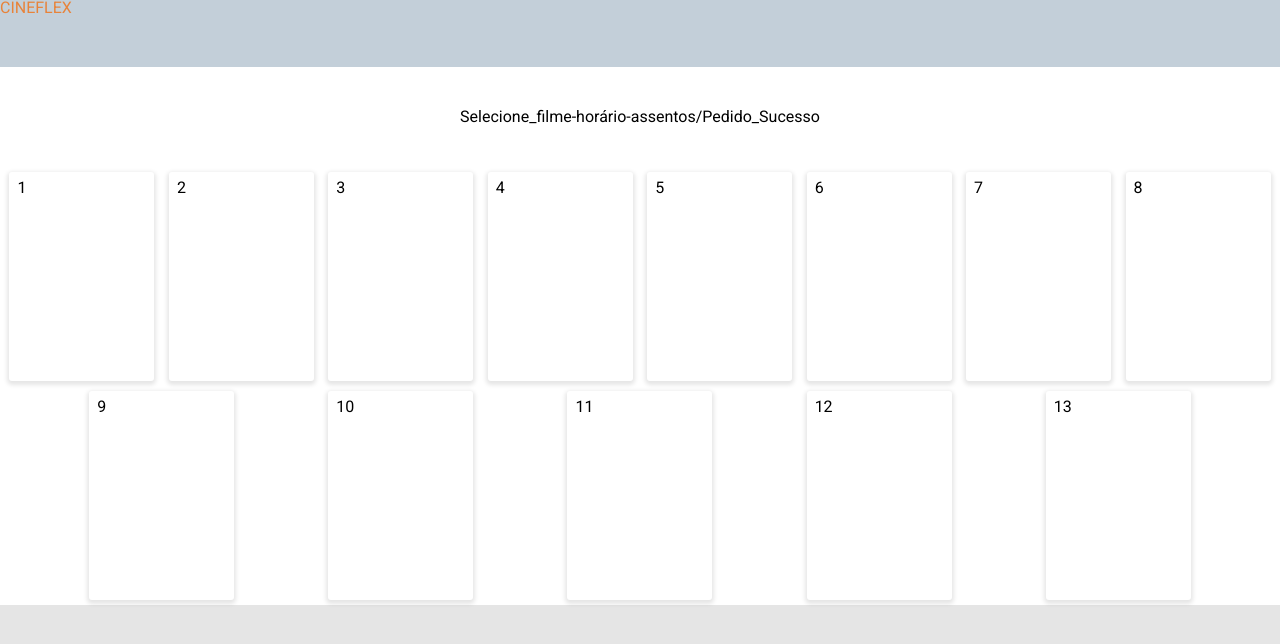
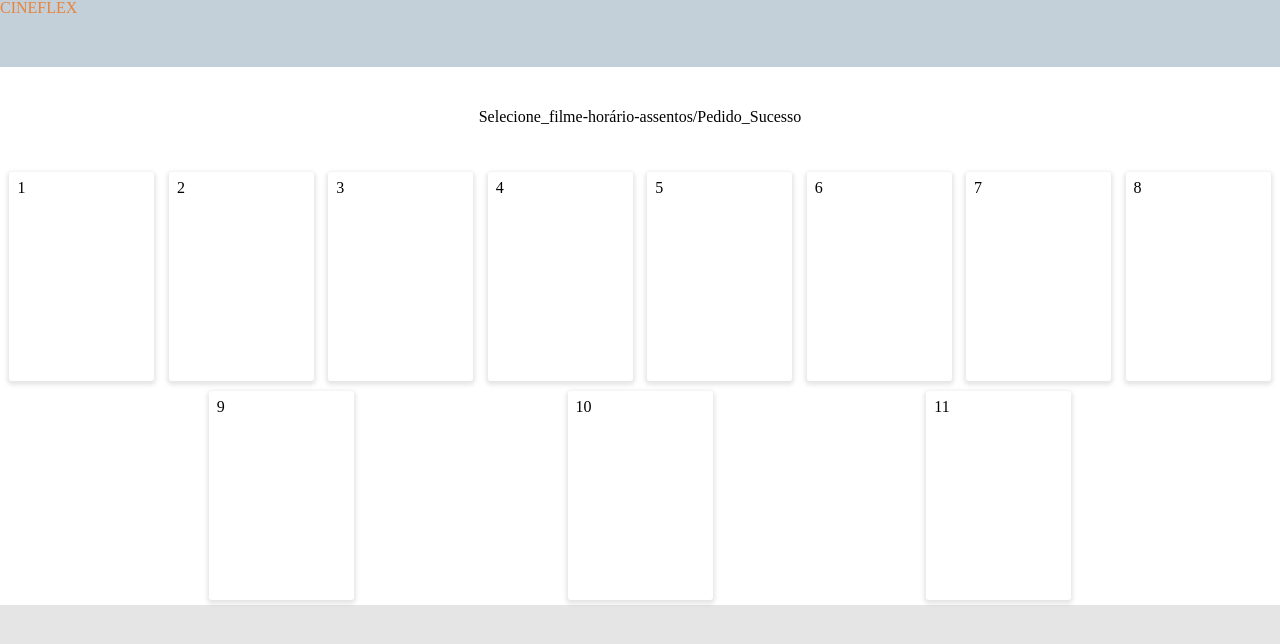
Before and after one commit to teles-tarcisio/Cineflex, a JavaScript app: page / in a window 1280 px wide. Shown: the top 644 px of the page. Built offline with nearby package versions, Linux system fonts and the light colour scheme.

Commit message:
bug: h1 inside header not centered

```diff
--- a/src/components/App/App.css
+++ b/src/components/App/App.css
@@ -1,5 +1,12 @@
 * {
+  box-sizing: border-box;
   font-family: 'Roboto', sans-serif;
+}
+
+body {
+  width: 100vw;
+  height: 100vh;
+  background-color: #E5E5E5;
 }
 
 header {
@@ -9,12 +16,16 @@ header {
   position: fixed;
   top: 0;
   left: 0;
-  background-color: #C3CFD9;
-  font: 400 34px/40px;
-  color: #E8833A;
   display: flex;
   justify-content: center;
   align-items: center;
+  background-color: #C3CFD9;
+  z-index: 10;
+}
+header h1 {
+  margin: auto;
+  font: normal 400 34px/40px;
+  color: #E8833A;
 }
 
 .main-container {
--- a/src/components/App/App.js
+++ b/src/components/App/App.js
@@ -6,7 +6,7 @@ export default function App() {
 
   return (
     <>
-      <header>CINEFLEX</header>
+      <header><h1>CINEFLEX</h1></header>
 
       <div className="main-container">
 
--- a/src/components/App/MoviesList/MoviesList.js
+++ b/src/components/App/MoviesList/MoviesList.js
@@ -1,7 +1,7 @@
 import "./MoviesList.css";
 
 export default function MoviesList() {
-  const allMoviesList = [1, 2, 3, 4, 5, 6, 7, 8, 9, 10, 11, 12, 13];
+  const allMoviesList = [1, 2, 3, 4, 5, 6, 7, 8, 9, 10, 11];
 
   return(
     <ul className="movies-list">
--- a/src/components/assets/styles.css
+++ /dev/null
@@ -1,10 +0,0 @@
-* {
-  box-sizing: border-box;
-}
-
-body {
-  width: 100vw;
-  height: 100vh;
-  background-color: #E5E5E5;
-  font-family: 'Roboto', sans-serif;
-}
--- a/src/index.js
+++ b/src/index.js
@@ -2,6 +2,5 @@ import ReactDOM from 'react-dom';
 import App from './components/App/App.js';
 
 import './components/assets/reset.css';
-import './components/assets/styles.css';
 
 ReactDOM.render(<App />, document.querySelector(".root"));
```
